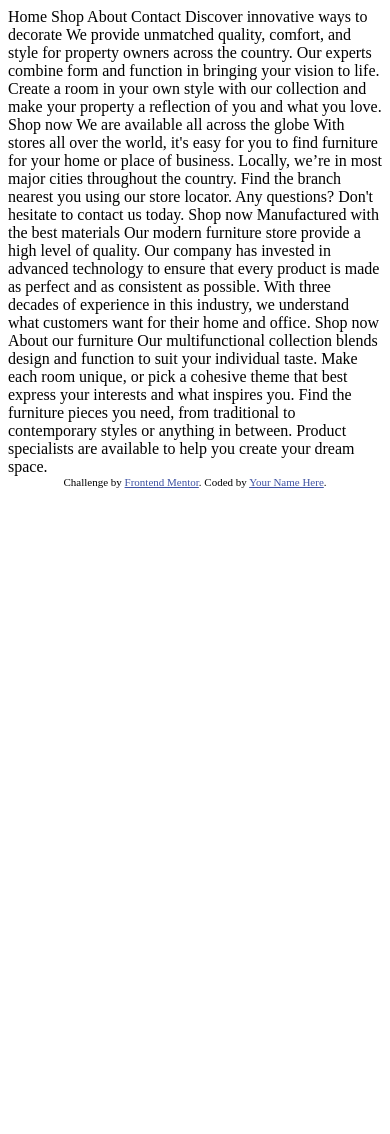
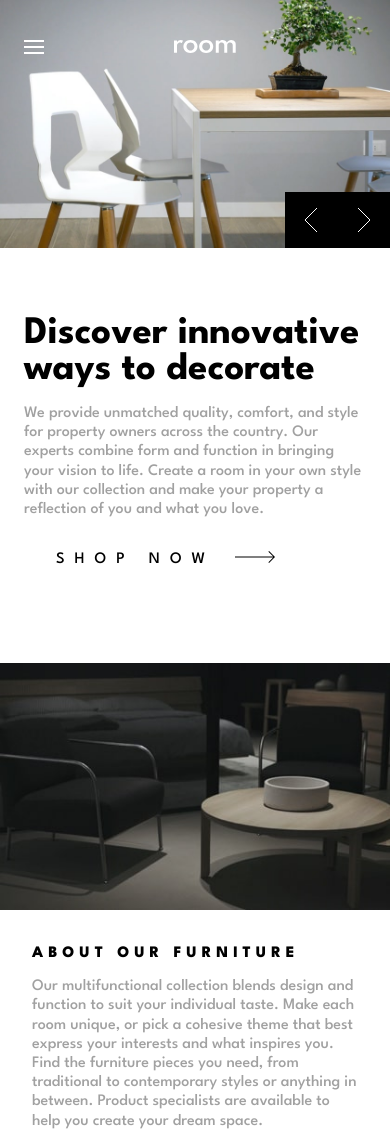
Before and after one commit to hruday-dev/Room-Homepage, a plain HTML site: page index.html in a window 390 px wide. Shown: the top 1134 px of the page. Before the commit the page ends 844 px from the top, so only its background shows below. Drawn offline with Linux system fonts and the light colour scheme.

Commit message:
added responsive navigation and implement image slider

```diff
--- a/index.html
+++ b/index.html
@@ -3,57 +3,92 @@
 <head>
   <meta charset="UTF-8">
   <meta name="viewport" content="width=device-width, initial-scale=1.0"> <!-- displays site properly based on user's device -->
-
   <link rel="icon" type="image/png" sizes="32x32" href="./images/favicon-32x32.png">
-
-  <title>Frontend Mentor | Room homepage</title>
-
+  <title>Room homepage</title>
+  <link rel="preconnect" href="https://fonts.googleapis.com">
+  <link rel="preconnect" href="https://fonts.gstatic.com" crossorigin>
+  <link href="https://fonts.googleapis.com/css2?family=League+Spartan:wght@100..900&display=swap" rel="stylesheet">
   <!-- Feel free to remove these styles or customise in your own stylesheet 👍 -->
-  <style>
-    .attribution { font-size: 11px; text-align: center; }
-    .attribution a { color: hsl(228, 45%, 44%); }
-  </style>
+  <link rel="stylesheet" href="./style.css">
 </head>
 <body>
-  Home
-  Shop
-  About
-  Contact
-
-  Discover innovative ways to decorate
-
+  <nav>
+    <img src="./images/icon-hamburger.svg" alt="icon-menu" id="menu-open">
+    <div id="menu">
+      <img src="./images/icon-close.svg" alt="menu-close" id="menu-close">
+      <ul>
+        <li>Home</li>
+        <li>Shop</li>
+        <li>About</li>
+        <li>Contact</li>
+      </ul>
+    </div>
+    <img src="./images/logo.svg" alt="home-logo">
+  </nav>
+<main>
+    <div>
+      <section>
+        <div id="main-img">
+          <img src="./images/desktop-image-hero-1.jpg" alt="desktop-image-hero-1" id="hero-img">
+        </div>
+        <div id="arrows">
+          <img src="./images/icon-angle-left.svg" alt="icon-angle-left" id="arrow-left">
+          <img src="./images/icon-angle-right.svg" alt="icon-angle-right" id="arrow-right">
+        </div>
+      </section>
+      <section>
+        <article>
+          <h1>Discover innovative ways to decorate</h1>
+          <p>
             We provide unmatched quality, comfort, and style for property owners across the country.
             Our experts combine form and function in bringing your vision to life. Create a room in your
             own style with our collection and make your property a reflection of you and what you love.
-
-  Shop now
-
-  We are available all across the globe
-
+          </p>
+          <div>
+            <button>Shop now</button>
+            <img src="./images/icon-arrow.svg" alt="shop-arrow">
+          </div>
+        </article>
+        <article>
+          <h1>We are available all across the globe</h1>
+          <p>
             With stores all over the world, it's easy for you to find furniture for your home or place of business.
             Locally, we’re in most major cities throughout the country. Find the branch nearest you using our
             store locator. Any questions? Don't hesitate to contact us today.
-
-  Shop now
-
-  Manufactured with the best materials
-
+          </p>
+          <div>
+            <button>Shop now</button>
+            <img src="./images/icon-arrow.svg" alt="shop-arrow">
+          </div>
+        </article>
+        <article>
+          <h1>Manufactured with the best materials</h1>
+          <p>
             Our modern furniture store provide a high level of quality. Our company has invested in advanced technology
             to ensure that every product is made as perfect and as consistent as possible. With three decades of
             experience in this industry, we understand what customers want for their home and office.
-
-  Shop now
-
-  About our furniture
-
+          </p>
+          <div>
+            <button>Shop now</button>
+            <img src="./images/icon-arrow.svg" alt="shop-arrow">
+          </div>
+        </article>
+      </section>
+    </div>
+  <section>
+    <img src="./images/image-about-dark.jpg" alt="image-about-dark" width="100%">
+    <div>
+      <h2>About our furniture</h2>
+      <p>
         Our multifunctional collection blends design and function to suit your individual taste.
         Make each room unique, or pick a cohesive theme that best express your interests and what
         inspires you. Find the furniture pieces you need, from traditional to contemporary styles
         or anything in between. Product specialists are available to help you create your dream space.
-
-  <div class="attribution">
-    Challenge by <a href="https://www.frontendmentor.io?ref=challenge" target="_blank">Frontend Mentor</a>.
-    Coded by <a href="#">Your Name Here</a>.
+      </p>
     </div>
+    <img src="./images/image-about-light.jpg" alt="image-about-light" width="100%">
+  </section>
+</main>
+<script src="./script.js"></script>
 </body>
 </html>
--- /dev/null
+++ b/script.js
@@ -0,0 +1,62 @@
+const arrowLeft = document.getElementById('arrow-left');
+const arrowRight = document.getElementById('arrow-right');
+const main_image = document.getElementById('hero-img');
+const content = document.querySelectorAll('article');
+
+let index = 0;
+function fadeOut(el) {
+    el.classList.remove("show");
+    el.classList.add("fade");
+}
+
+function fadeIn(el) {
+    el.classList.remove("fade");
+    el.classList.add("show");
+}
+
+function updateSlide() {
+    fadeOut(main_image);
+    fadeOut(content[index]);
+    setTimeout(() => {
+
+        index = (index + 3) % 3;
+
+
+        main_image.src = `./images/desktop-image-hero-${index + 1}.jpg`;
+
+        content.forEach(c => c.style.display = "none");
+        content[index].style.display = "block";
+        void main_image.offsetWidth;
+
+        fadeIn(main_image);
+        fadeIn(content[index]);
+
+    }, 300);
+}
+
+// Right arrow →
+arrowRight.addEventListener("click", (e) => {
+    e.preventDefault();
+    index = (index + 1) % 3;
+    updateSlide();
+});
+
+// Left arrow ←
+arrowLeft.addEventListener("click", (e) => {
+    e.preventDefault();
+    index = (index - 1 + 3) % 3;
+    updateSlide();
+});
+
+// menu
+const menu = document.getElementById('menu');
+const menuOpen = document.getElementById('menu-open');
+const menuClose = document.getElementById('menu-close');
+
+menu.style.display='none';
+menuOpen.addEventListener('click',(e)=>{
+    menu.style.display='flex';
+})
+menuClose.addEventListener('click',(e)=>{
+    menu.style.display='none';
+})
--- /dev/null
+++ b/style.css
@@ -0,0 +1,123 @@
+:root{
+--Grey500: hsl(0, 0%, 63%);
+--Grey800: hsl(0, 0%, 27%);
+}
+*{
+    margin: 0;
+    padding: 0;
+    box-sizing: border-box;
+    font-family: 'League Spartan';
+}
+nav{
+    display: flex;
+    justify-content: space-between;
+    padding: 2.5rem 1.5rem;
+    position: relative;
+    z-index: 1;
+}
+nav img:last-child{
+    margin: 0 auto;
+}
+#menu{
+    width: 100%;
+    position: absolute;
+    top: 0;
+    left: 0;
+    background-color: white;
+    padding: 2.5rem 2rem;
+    display: flex;
+}
+ul{
+    width: 100%;
+    display: flex;
+    justify-content: right;
+    gap: 2rem;
+    list-style-type: none;
+    font-weight: 600;
+}
+main{
+    position: absolute;
+    top: 0;
+    margin: 0;
+}
+section{
+    margin: 0;
+}
+#main-img img{
+    width: 100%;
+}
+main section:first-child{
+    position: relative;
+}
+#arrows{
+    display: flex;
+    justify-content: end;
+    position: absolute;
+    bottom: 0.25rem;
+    right: 0;
+}
+#arrows img{
+    background-color: black;
+    padding: 1rem 1.2rem;
+}
+article{
+    display: none;
+    margin: 0;
+    padding: 4rem 1.5rem;
+}
+
+article:first-child{
+    display: block;
+}
+/* Fade animation */
+.fade {
+  opacity: 0;
+  transition: opacity 0.4s ease;
+}
+
+.show {
+  opacity: 1;
+}
+article h1{
+    font-size: 10vw;
+    font-weight: 700;
+    margin-bottom: 1rem;
+}
+p{
+    font-weight: 500;
+    margin:1rem 0;
+    color: var(--Grey500);
+    line-height: 1.2rem;
+}
+button{
+    border: none;
+    background-color: transparent;
+    text-transform: uppercase;
+    font-size: 1rem;
+    font-weight: 500;
+    letter-spacing: 10px;
+}
+article div{
+    margin: 1.5rem 0 0;
+}
+article div img{
+    margin: 0 1rem;
+}
+section:last-child div{
+    margin: 2rem;
+}
+h2{
+    font-size: 1rem;
+    font-weight: 800;
+    text-transform: uppercase;
+    letter-spacing: 5px;
+}
+
+@media  screen and (min-width:770px) {
+    nav{
+        width: 50vw;
+    }
+    main div{
+        display: flex;
+    }
+}
```
Lines whose indentation alone changed are shown as unchanged.
